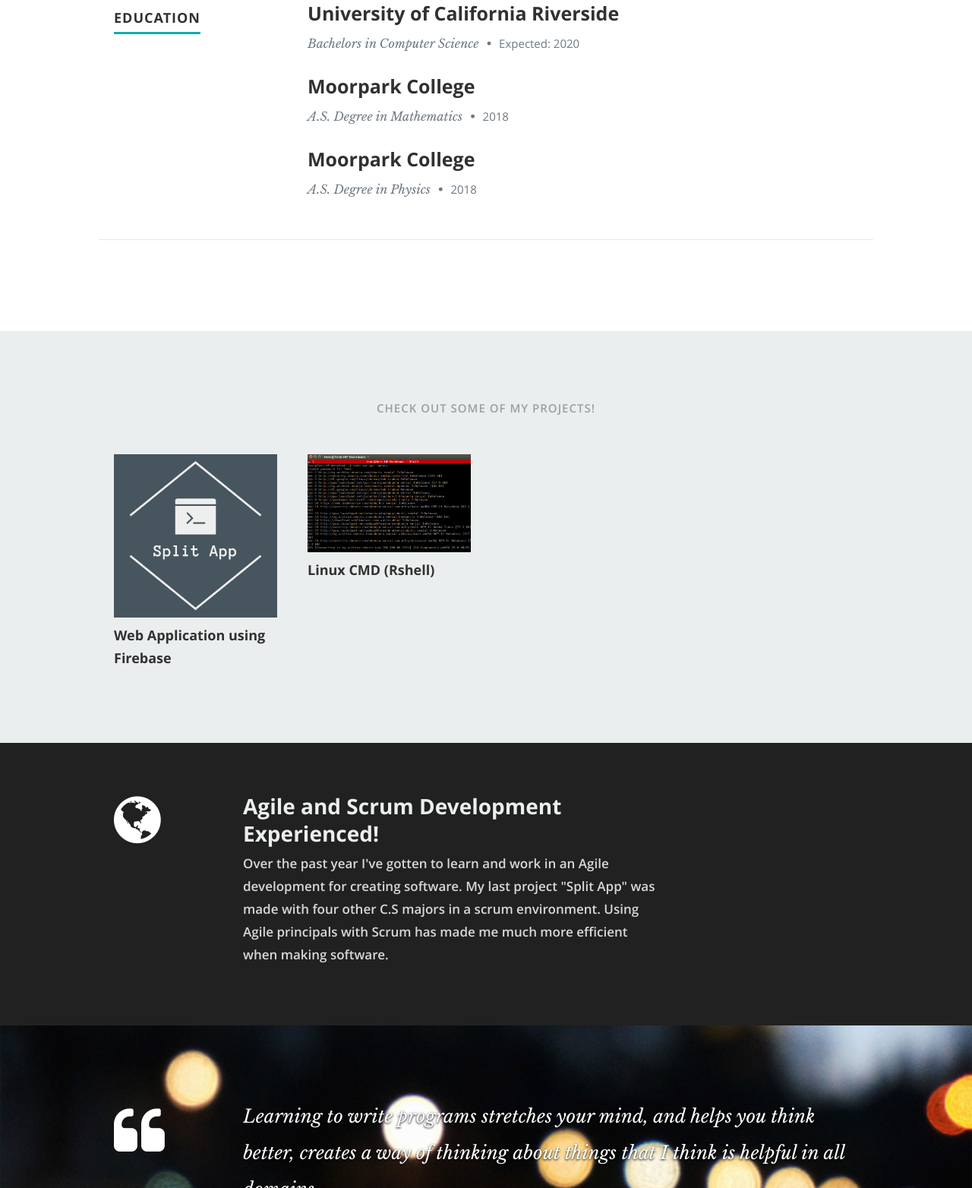
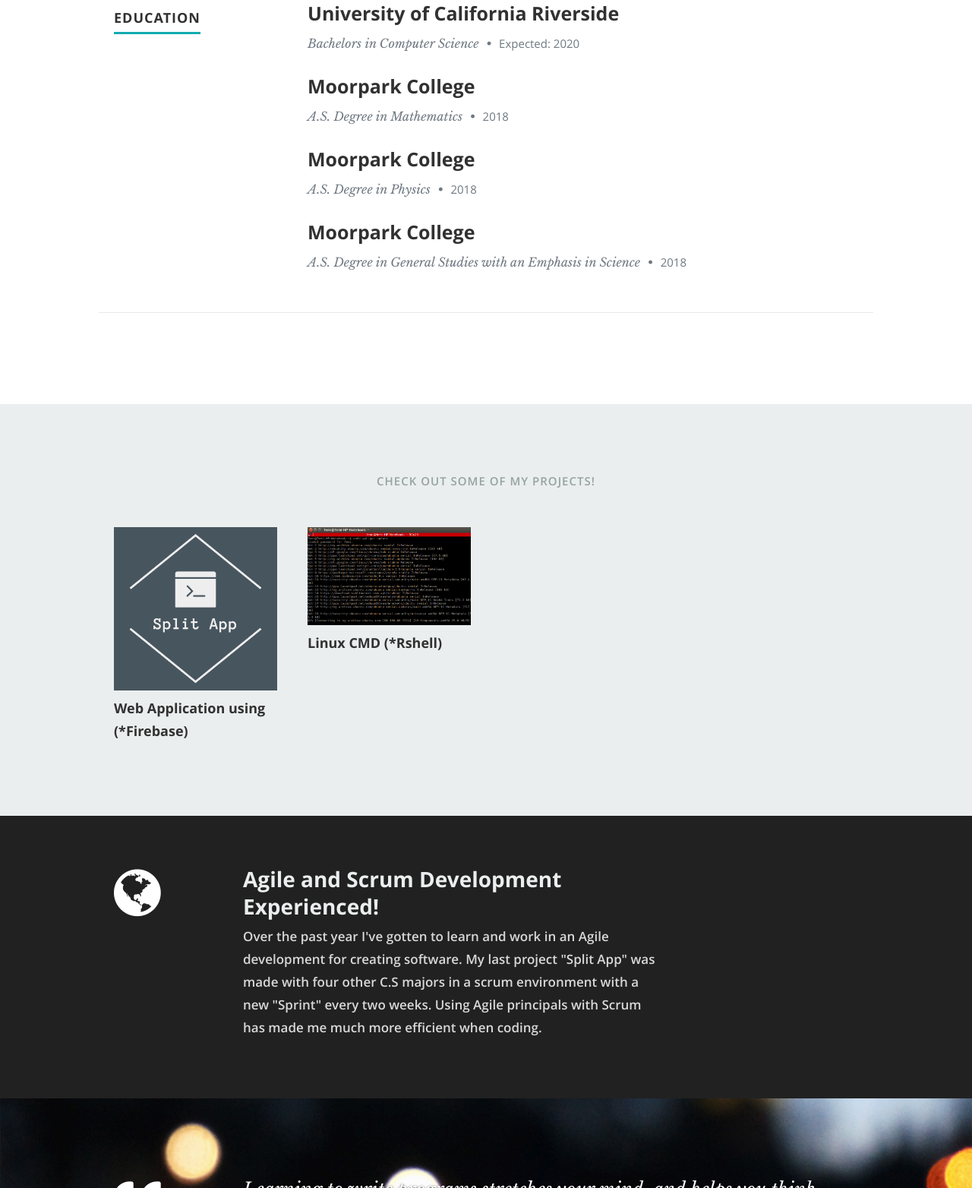
Before and after one commit to dhuecker/ProfileWebsite, a plain HTML site: page home.html in a window 1280 px wide. Shown: the part 1433-2997 px from the top of the page at 76% size. Drawn offline with nearby package versions, Linux system fonts and the light colour scheme.

Commit message:
working Verison 1.0

```diff
--- a/home.html
+++ b/home.html
@@ -7,7 +7,7 @@
     <!--- Basic Page Needs
     ================================================== -->
     <meta charset="utf-8">
-    <title>David Huecker's Resume</title>
+    <title>David Huecker's Profile</title>
     <meta name="description" content="">
     <meta name="author" content="">
 
@@ -177,7 +177,17 @@
                 </div>
 
             </div> <!-- item end -->
+            <div class = "row item">
+                <div class="twelve columns">
 
+                    <h3>Moorpark College</h3>
+                    <p class="info">A.S. Degree in General Studies with an Emphasis in Science <span>&bull;</span> <em class="date">2018</em></p>
+
+                    <p>
+
+                </p>
+
+                </div>
         </div> <!-- main-col end -->
 
     </div> <!-- End Education -->
@@ -203,7 +213,7 @@
 
                         <a href="https://github.com/dturn003/CS180-Split/tree/Sprint3Plan">
                             <img alt="" src="images/portfolio/split.png">
-                            <h5>Web Application using Firebase</h5>
+                            <h5>Web Application using (*Firebase)</h5>
                         </a>
 
                     </div>
@@ -214,7 +224,7 @@
 
                         <a href="https://github.com/dhuecker/linux_cmd_rshell" title="">
                             <img alt="" src="images/portfolio/cmd.png">
-                            <h5>Linux CMD (Rshell)</h5>
+                            <h5>Linux CMD (*Rshell)</h5>
                         </a>
 
                     </div>
@@ -385,7 +395,7 @@
         <div class="seven columns">
 
             <h2><span class="lead">Agile and Scrum Development Experienced!</span></h2>
-            <p><span class="lead">Over the past year I've gotten to learn and work in an Agile development for creating software. My last project "Split App" was made with four other C.S majors in a scrum environment. Using Agile principals with Scrum has made me much more efficient when making software.</span></p>
+            <p><span class="lead">Over the past year I've gotten to learn and work in an Agile development for creating software. My last project "Split App" was made with four other C.S majors in a scrum environment with a new "Sprint" every two weeks. Using Agile principals with Scrum has made me much more efficient when coding.</span></p>
 
         </div>
 
```
